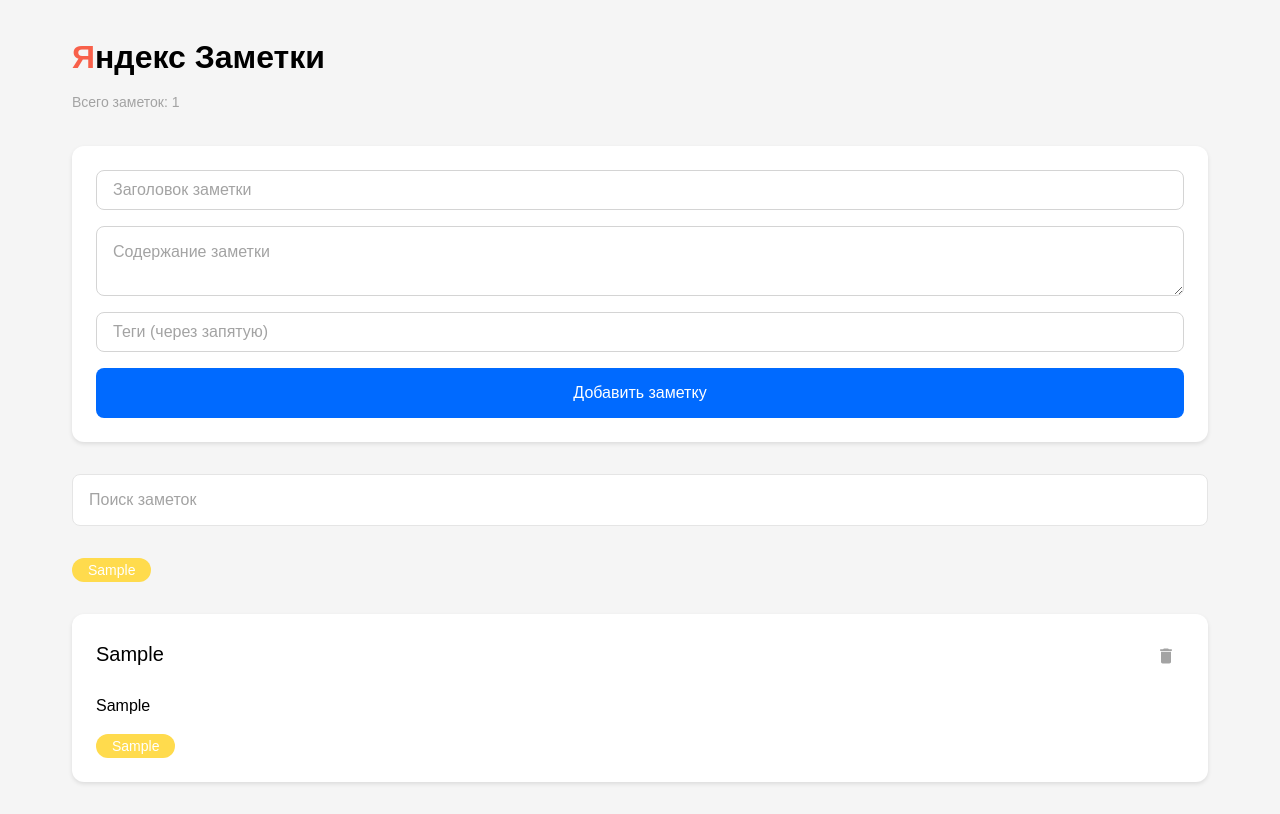
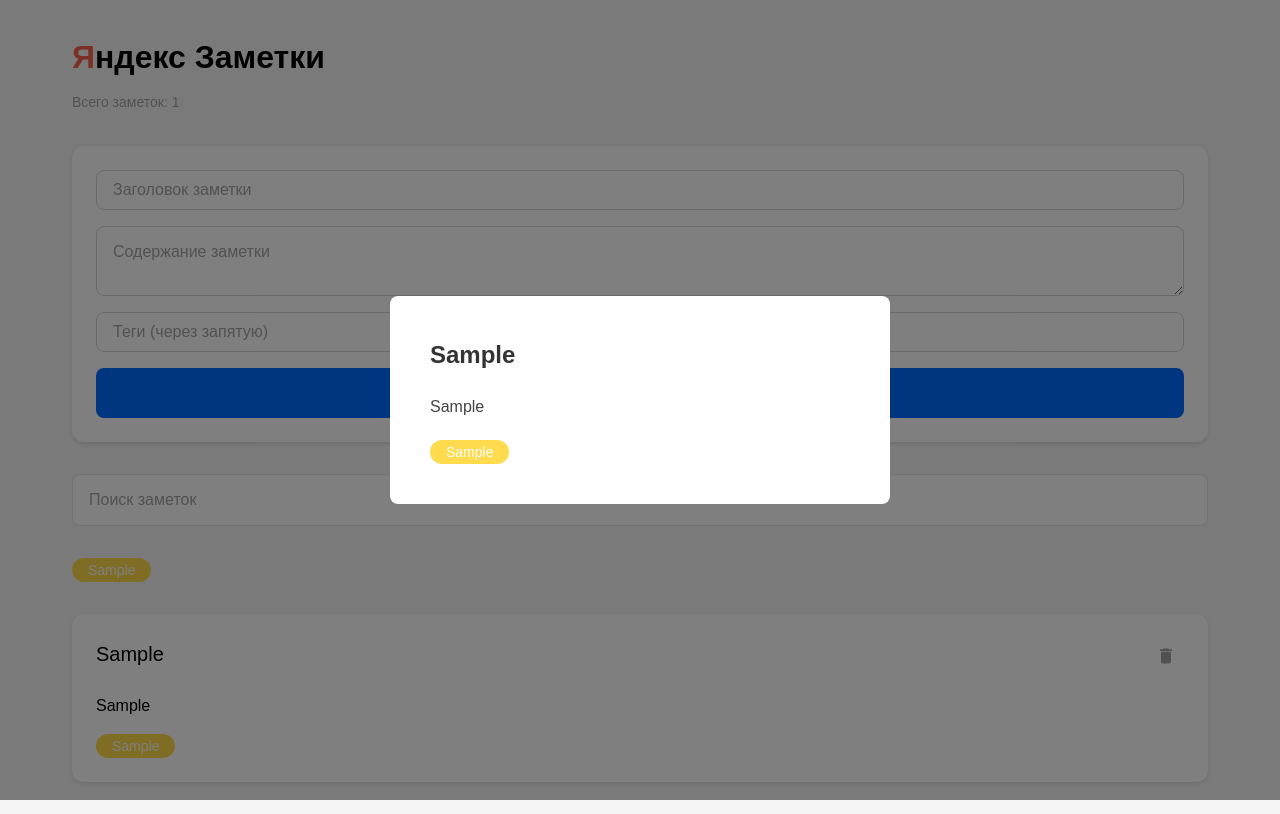
Before and after one commit to RomanAtreides/react-lecture-notes, a React (Vite) app: page / in a window 1280 px wide. Both pictures are taken after typing "Sample", "Sample", "Sample" into the empty fields and a click on the button "Добавить заметку". Built offline with nearby package versions, Linux system fonts and the light colour scheme.

Commit message:
Insert Modal component into Note component

```diff
--- a/src/components/Note/Note.jsx
+++ b/src/components/Note/Note.jsx
@@ -1,11 +1,15 @@
+import { useState } from "react";
+import { Modal } from "../Modal/Modal";
 import { Tag } from "../Tag/Tag";
 import styles from "./Note.module.css";
 
 export const Note = (props) => {
+    const [isModalOpen, setIsModalOpen] = useState(false);
     const { title, content, tags, onDelete } = props;
 
     return (
-        <div className={styles.note}>
+        <>
+            <div className={styles.note} onClick={() => setIsModalOpen(true)}>
                 <div className={styles.header}>
                     <h2 className={styles.title}>{title}</h2>
                     <button className={styles.deleteButton} onClick={onDelete} title="Удалить">
@@ -21,5 +25,17 @@
                     ))}
                 </div>
             </div>
+            <Modal isOpen={isModalOpen} onClose={() => setIsModalOpen(false)}>
+                <div className={styles.modalNote}>
+                    <h2 className={styles.modalTitle}>{title}</h2>
+                    <p className={styles.modalContent}>{content}</p>
+                    <div className={styles.modalTags}>
+                        {tags.map((tag) => (
+                            <Tag key={tag} tag={tag} />
+                        ))}
+                    </div>
+                </div>
+            </Modal>
+        </>
     );
 };
--- a/src/components/Note/Note.module.css
+++ b/src/components/Note/Note.module.css
@@ -51,3 +51,28 @@
     height: 20px;
     fill: var(--color-gray-400);
 }
+
+/* Стили для модального отображения */
+.modalNote {
+    padding: 20px;
+}
+
+.modalTitle {
+    margin: 0 0 20px 0;
+    font-size: 24px;
+    color: #333;
+}
+
+.modalContent {
+    margin: 0 0 20px 0;
+    font-size: 16px;
+    line-height: 1.6;
+    color: #444;
+    white-space: pre-wrap;
+}
+
+.modalTags {
+    display: flex;
+    flex-wrap: wrap;
+    gap: 8px;
+}
```
Lines whose indentation alone changed are shown as unchanged.
